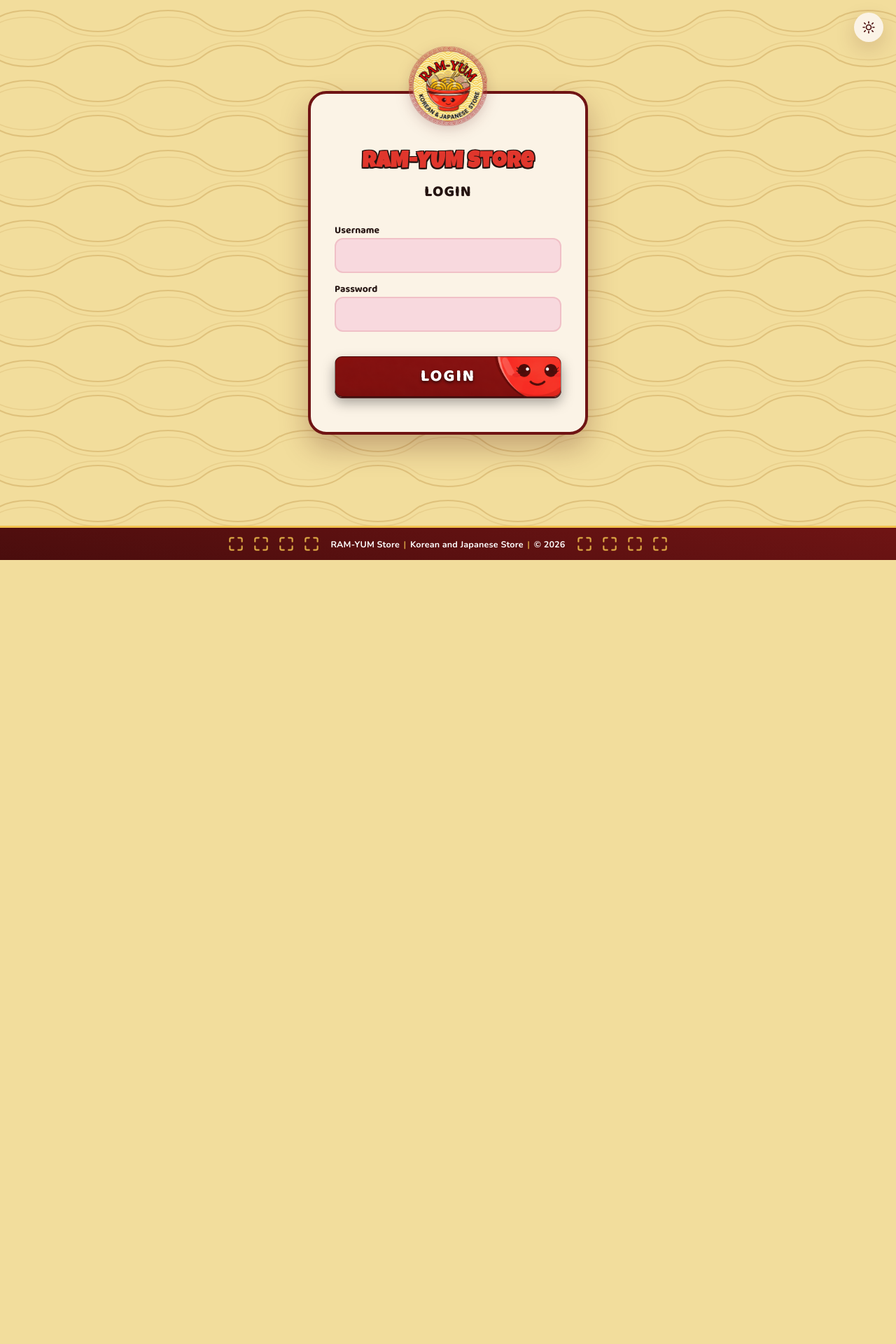
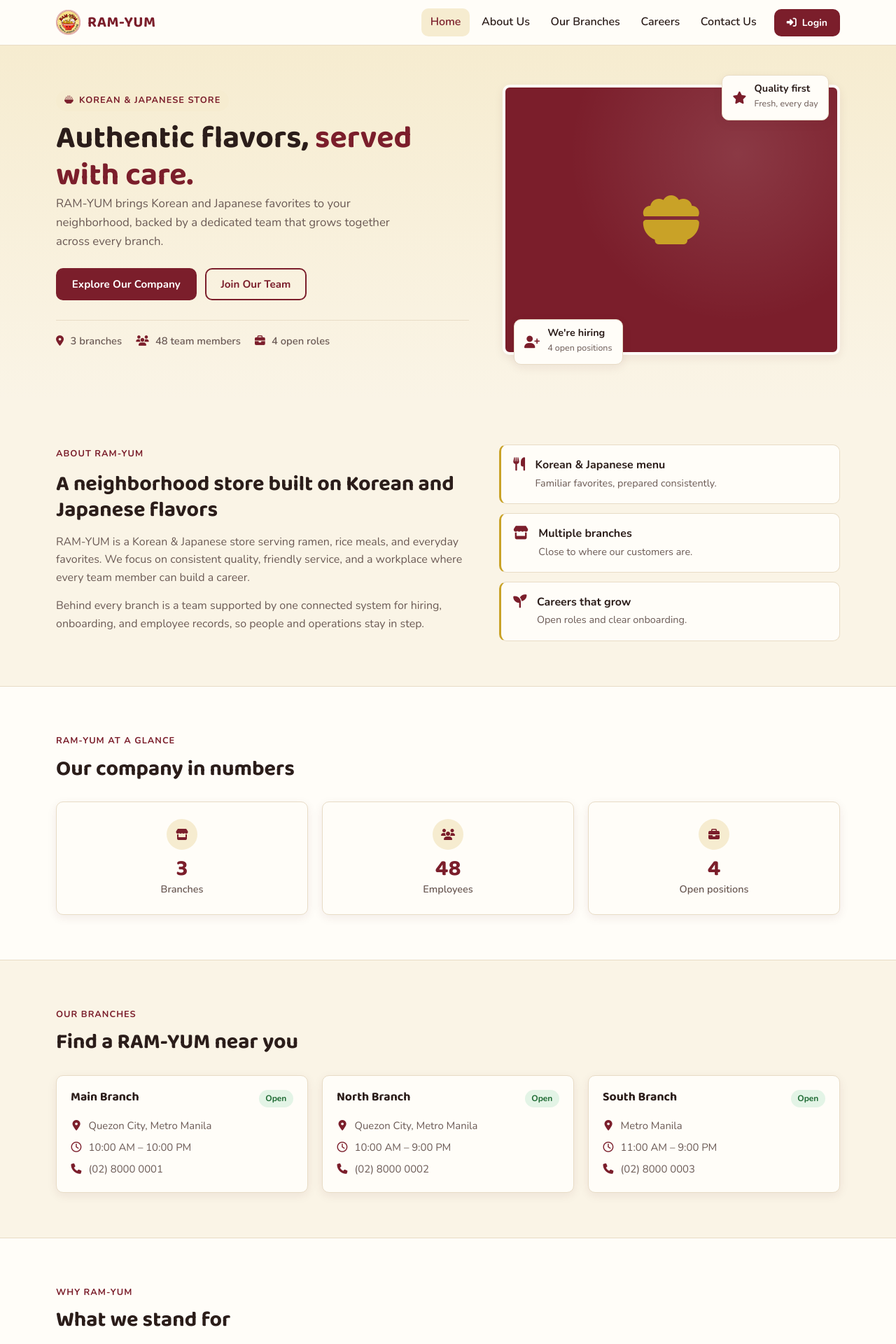
Before and after one commit to mrmbnjr/hr1, a PHP site: page /hr1/ in a window 1280 px wide. Shown: the top 1920 px of the page at 70% size. Before the commit the page ends 800 px from the top, so only its background shows below. Run offline with PHP 8.4, Linux system fonts and the light colour scheme; some libraries are stand-ins or nearby versions.

Commit message:
landing page added

```diff
--- a/index.php
+++ b/index.php
@@ -26,7 +26,7 @@ define('BASE_PATH', __DIR__);
 
 require BASE_PATH . '/src/bootstrap.php';
 
-$page = $_GET['page'] ?? 'login';
+$page = $_GET['page'] ?? 'home';
 
 if (isset($_SESSION['user_id']) && $page !== 'login') {
     $activityAction = ($_SERVER['REQUEST_METHOD'] ?? 'GET') === 'POST'
@@ -44,6 +44,12 @@ if (isset($_SESSION['user_id']) && $page !== 'login') {
 */
 
 switch ($page) {
+
+    case 'home':
+
+        require BASE_PATH . '/resources/views/public/landing.php';
+
+        break;
 
     /*
     |--------------------------------------------------------------------------
--- /dev/null
+++ b/resources/views/public/landing.php
@@ -0,0 +1,319 @@
+<?php
+/**
+ * RAM-YUM public landing page.
+ *
+ * Data contract (all supplied by LandingController; demo fallbacks below let the
+ * page render standalone before controller wiring, per project convention):
+ *
+ *   $landing['stats']    => ['branches' => int, 'employees' => int, 'open_positions' => int]
+ *   $landing['branches'] => list of [name, address, hours, contact, status]
+ *   $landing['jobs']     => list of [id, title, branch, type, slots, deadline]
+ */
+
+$pageTitle = 'RAM-YUM | Korean & Japanese Store';
+$pageCSS   = ['landing.css'];
+$pageJS    = ['landing.js'];
+
+if (!isset($landing)) {
+    $landing = [
+        'stats' => ['branches' => 3, 'employees' => 48, 'open_positions' => 4],
+        'branches' => [
+            ['name' => 'Main Branch',  'address' => 'Quezon City, Metro Manila', 'hours' => '10:00 AM – 10:00 PM', 'contact' => '(02) 8000 0001', 'status' => 'Open'],
+            ['name' => 'North Branch', 'address' => 'Quezon City, Metro Manila', 'hours' => '10:00 AM – 9:00 PM',  'contact' => '(02) 8000 0002', 'status' => 'Open'],
+            ['name' => 'South Branch', 'address' => 'Metro Manila',             'hours' => '11:00 AM – 9:00 PM',  'contact' => '(02) 8000 0003', 'status' => 'Open'],
+        ],
+        'jobs' => [
+            ['id' => 1, 'title' => 'Service Crew',    'branch' => 'Main Branch',  'type' => 'Full-time', 'slots' => 3, 'deadline' => null],
+            ['id' => 2, 'title' => 'Kitchen Staff',   'branch' => 'North Branch', 'type' => 'Full-time', 'slots' => 2, 'deadline' => null],
+            ['id' => 3, 'title' => 'Cashier',         'branch' => 'South Branch', 'type' => 'Part-time', 'slots' => 1, 'deadline' => null],
+        ],
+    ];
+}
+
+$stats    = $landing['stats'];
+$branches = $landing['branches'];
+$jobs     = array_slice($landing['jobs'], 0, 3);
+
+$e = static fn($v) => htmlspecialchars((string) $v, ENT_QUOTES, 'UTF-8');
+
+$loginUrl   = url('?page=login');
+$careersUrl = url('?page=careers');
+$applyUrl   = static fn($id) => 'index.php?page=careers&job=' . urlencode((string) $id);
+$logoUrl    = asset('images/logo.png');
+$heroImg    = is_file(PUBLIC_PATH . '/assets/images/landing/hero.jpg')
+    ? asset('images/landing/hero.jpg')
+    : '';
+$year       = date('Y');
+?>
+<!DOCTYPE html>
+<html lang="en">
+<head>
+    <meta charset="UTF-8">
+    <meta name="viewport" content="width=device-width, initial-scale=1">
+    <title><?= $e($pageTitle) ?></title>
+    <meta name="description" content="RAM-YUM is a Korean & Japanese store. Explore our branches, join our team, and access the employee portal.">
+
+    <link rel="preconnect" href="https://fonts.googleapis.com">
+    <link href="https://fonts.googleapis.com/css2?family=Baloo+2:wght@500;600;700&family=Nunito:wght@400;600;700&display=swap" rel="stylesheet">
+    <link rel="stylesheet" href="https://cdnjs.cloudflare.com/ajax/libs/font-awesome/6.5.1/css/all.min.css">
+
+    <link rel="stylesheet" href="<?= $e(asset('css/style.css')) ?>">
+    <?php foreach ($pageCSS as $css): ?>
+        <link rel="stylesheet" href="<?= $e(asset('css/' . $css)) ?>">
+    <?php endforeach; ?>
+</head>
+<body class="lp-body">
+
+<!-- ============ NAVIGATION ============ -->
+<header class="lp-nav" id="lpNav">
+    <div class="lp-container lp-nav__inner">
+        <a href="#home" class="lp-brand" aria-label="RAM-YUM home">
+            <img src="<?= $e($logoUrl) ?>" alt="" class="lp-brand__logo" onerror="this.style.display='none'">
+            <span class="lp-brand__name">RAM-YUM</span>
+        </a>
+
+        <button class="lp-nav__toggle" id="lpNavToggle" aria-label="Toggle menu" aria-expanded="false" aria-controls="lpNavMenu">
+            <i class="fa-solid fa-bars"></i>
+        </button>
+
+        <nav class="lp-nav__menu" id="lpNavMenu" aria-label="Primary">
+            <a href="#home" class="lp-nav__link is-active">Home</a>
+            <a href="#about" class="lp-nav__link">About Us</a>
+            <a href="#branches" class="lp-nav__link">Our Branches</a>
+            <a href="#careers" class="lp-nav__link">Careers</a>
+            <a href="#contact" class="lp-nav__link">Contact Us</a>
+            <a href="<?= $e($loginUrl) ?>" class="lp-btn lp-btn--primary lp-btn--sm">
+                <i class="fa-solid fa-right-to-bracket"></i> Login
+            </a>
+        </nav>
+    </div>
+</header>
+
+<main>
+
+<!-- ============ HERO ============ -->
+<section class="lp-hero" id="home">
+    <div class="lp-container lp-hero__grid">
+        <div class="lp-hero__copy">
+            <span class="lp-eyebrow"><i class="fa-solid fa-bowl-rice"></i> Korean &amp; Japanese Store</span>
+            <h1 class="lp-hero__title">Authentic flavors, <span>served with care.</span></h1>
+            <p class="lp-hero__lead">
+                RAM-YUM brings Korean and Japanese favorites to your neighborhood, backed by a
+                dedicated team that grows together across every branch.
+            </p>
+            <div class="lp-actions">
+                <a href="#about" class="lp-btn lp-btn--primary">Explore Our Company</a>
+                <a href="<?= $e($careersUrl) ?>" class="lp-btn lp-btn--outline">Join Our Team</a>
+            </div>
+            <ul class="lp-hero__facts">
+                <li><i class="fa-solid fa-location-dot"></i> <?= (int) $stats['branches'] ?> branches</li>
+                <li><i class="fa-solid fa-users"></i> <?= (int) $stats['employees'] ?> team members</li>
+                <li><i class="fa-solid fa-briefcase"></i> <?= (int) $stats['open_positions'] ?> open roles</li>
+            </ul>
+        </div>
+
+        <div class="lp-hero__visual" aria-hidden="true">
+            <div class="lp-hero__frame" <?php if ($heroImg !== ''): ?>style="background-image:url('<?= $e($heroImg) ?>')"<?php endif; ?>>
+                <div class="lp-hero__art">
+                    <i class="fa-solid fa-bowl-food"></i>
+                </div>
+            </div>
+            <div class="lp-hero__chip lp-hero__chip--top">
+                <i class="fa-solid fa-star"></i>
+                <div><strong>Quality first</strong><small>Fresh, every day</small></div>
+            </div>
+            <div class="lp-hero__chip lp-hero__chip--bottom">
+                <i class="fa-solid fa-user-plus"></i>
+                <div><strong>We're hiring</strong><small><?= (int) $stats['open_positions'] ?> open positions</small></div>
+            </div>
+        </div>
+    </div>
+</section>
+
+<!-- ============ ABOUT ============ -->
+<section class="lp-section" id="about">
+    <div class="lp-container lp-about">
+        <div class="lp-about__text">
+            <span class="lp-eyebrow lp-eyebrow--plain">About RAM-YUM</span>
+            <h2 class="lp-h2">A neighborhood store built on Korean and Japanese flavors</h2>
+            <p>
+                RAM-YUM is a Korean &amp; Japanese store serving ramen, rice meals, and
+                everyday favorites. We focus on consistent quality, friendly service, and a
+                workplace where every team member can build a career.
+            </p>
+            <p>
+                Behind every branch is a team supported by one connected system for hiring,
+                onboarding, and employee records, so people and operations stay in step.
+            </p>
+        </div>
+        <div class="lp-about__points">
+            <div class="lp-mini"><i class="fa-solid fa-utensils"></i><div><strong>Korean &amp; Japanese menu</strong><span>Familiar favorites, prepared consistently.</span></div></div>
+            <div class="lp-mini"><i class="fa-solid fa-store"></i><div><strong>Multiple branches</strong><span>Close to where our customers are.</span></div></div>
+            <div class="lp-mini"><i class="fa-solid fa-seedling"></i><div><strong>Careers that grow</strong><span>Open roles and clear onboarding.</span></div></div>
+        </div>
+    </div>
+</section>
+
+<!-- ============ AT A GLANCE ============ -->
+<section class="lp-section lp-section--tint" id="glance">
+    <div class="lp-container">
+        <header class="lp-head">
+            <span class="lp-eyebrow lp-eyebrow--plain">RAM-YUM at a Glance</span>
+            <h2 class="lp-h2">Our company in numbers</h2>
+        </header>
+        <div class="lp-stats">
+            <div class="lp-stat">
+                <span class="lp-stat__icon"><i class="fa-solid fa-store"></i></span>
+                <strong class="lp-stat__value" data-count="<?= (int) $stats['branches'] ?>"><?= (int) $stats['branches'] ?></strong>
+                <span class="lp-stat__label">Branches</span>
+            </div>
+            <div class="lp-stat">
+                <span class="lp-stat__icon"><i class="fa-solid fa-users"></i></span>
+                <strong class="lp-stat__value" data-count="<?= (int) $stats['employees'] ?>"><?= (int) $stats['employees'] ?></strong>
+                <span class="lp-stat__label">Employees</span>
+            </div>
+            <div class="lp-stat">
+                <span class="lp-stat__icon"><i class="fa-solid fa-briefcase"></i></span>
+                <strong class="lp-stat__value" data-count="<?= (int) $stats['open_positions'] ?>"><?= (int) $stats['open_positions'] ?></strong>
+                <span class="lp-stat__label">Open positions</span>
+            </div>
+        </div>
+    </div>
+</section>
+
+<!-- ============ BRANCHES ============ -->
+<section class="lp-section" id="branches">
+    <div class="lp-container">
+        <header class="lp-head">
+            <span class="lp-eyebrow lp-eyebrow--plain">Our Branches</span>
+            <h2 class="lp-h2">Find a RAM-YUM near you</h2>
+        </header>
+
+        <?php if (empty($branches)): ?>
+            <p class="lp-empty">Branch information will be available soon.</p>
+        <?php else: ?>
+        <div class="lp-grid lp-grid--3">
+            <?php foreach ($branches as $b): ?>
+                <article class="lp-card lp-branch">
+                    <div class="lp-branch__top">
+                        <h3><?= $e($b['name']) ?></h3>
+                        <span class="lp-badge lp-badge--ok"><?= $e($b['status'] ?? 'Open') ?></span>
+                    </div>
+                    <ul class="lp-info">
+                        <li><i class="fa-solid fa-location-dot"></i><span><?= $e($b['address']) ?></span></li>
+                        <li><i class="fa-regular fa-clock"></i><span><?= $e($b['hours']) ?></span></li>
+                        <li><i class="fa-solid fa-phone"></i><span><?= $e($b['contact']) ?></span></li>
+                    </ul>
+                </article>
+            <?php endforeach; ?>
+        </div>
+        <?php endif; ?>
+    </div>
+</section>
+
+<!-- ============ WHY RAM-YUM ============ -->
+<section class="lp-section lp-section--tint" id="why">
+    <div class="lp-container">
+        <header class="lp-head">
+            <span class="lp-eyebrow lp-eyebrow--plain">Why RAM-YUM</span>
+            <h2 class="lp-h2">What we stand for</h2>
+        </header>
+        <div class="lp-grid lp-grid--4">
+            <div class="lp-card lp-value"><span class="lp-value__icon"><i class="fa-solid fa-award"></i></span><h3>Quality</h3><p>Fresh ingredients and consistent recipes at every branch.</p></div>
+            <div class="lp-card lp-value"><span class="lp-value__icon"><i class="fa-solid fa-handshake-angle"></i></span><h3>Service</h3><p>Warm, attentive service that makes guests return.</p></div>
+            <div class="lp-card lp-value"><span class="lp-value__icon"><i class="fa-solid fa-people-group"></i></span><h3>People</h3><p>A respectful team culture where everyone is supported.</p></div>
+            <div class="lp-card lp-value"><span class="lp-value__icon"><i class="fa-solid fa-arrow-trend-up"></i></span><h3>Growth</h3><p>Training and opportunities to move forward with us.</p></div>
+        </div>
+    </div>
+</section>
+
+<!-- ============ CAREERS ============ -->
+<section class="lp-section" id="careers">
+    <div class="lp-container">
+        <header class="lp-head lp-head--row">
+            <div>
+                <span class="lp-eyebrow lp-eyebrow--plain">Careers</span>
+                <h2 class="lp-h2">Current opportunities</h2>
+            </div>
+            <a href="<?= $e($careersUrl) ?>" class="lp-btn lp-btn--outline lp-btn--sm">View All Opportunities <i class="fa-solid fa-arrow-right"></i></a>
+        </header>
+
+        <?php if (empty($jobs)): ?>
+            <p class="lp-empty">No open positions right now. Please check back soon.</p>
+        <?php else: ?>
+        <div class="lp-grid lp-grid--3">
+            <?php foreach ($jobs as $j): ?>
+                <article class="lp-card lp-job">
+                    <div class="lp-job__top">
+                        <h3><?= $e($j['title']) ?></h3>
+                        <span class="lp-badge"><?= $e($j['type']) ?></span>
+                    </div>
+                    <ul class="lp-info">
+                        <li><i class="fa-solid fa-location-dot"></i><span><?= $e($j['branch']) ?></span></li>
+                        <li><i class="fa-solid fa-user-group"></i><span><?= (int) $j['slots'] ?> <?= (int) $j['slots'] === 1 ? 'slot' : 'slots' ?> available</span></li>
+                        <?php if (!empty($j['deadline'])): ?>
+                            <li><i class="fa-regular fa-calendar"></i><span>Apply by <?= $e(date('M j, Y', strtotime($j['deadline']))) ?></span></li>
+                        <?php endif; ?>
+                    </ul>
+                    <a href="<?= $e($applyUrl($j['id'])) ?>" class="lp-link">View &amp; apply <i class="fa-solid fa-arrow-right"></i></a>
+                </article>
+            <?php endforeach; ?>
+        </div>
+        <?php endif; ?>
+    </div>
+</section>
+
+<!-- ============ EMPLOYEE PORTAL ============ -->
+<section class="lp-section lp-section--tight" id="portal">
+    <div class="lp-container">
+        <div class="lp-portal">
+            <div class="lp-portal__icon"><i class="fa-solid fa-id-badge"></i></div>
+            <div class="lp-portal__text">
+                <h2>Employee Portal</h2>
+                <p>Current RAM-YUM team members can sign in to view their profile, records, and updates.</p>
+            </div>
+            <a href="<?= $e($loginUrl) ?>" class="lp-btn lp-btn--gold">Employee Login <i class="fa-solid fa-arrow-right"></i></a>
+        </div>
+    </div>
+</section>
+
+<!-- ============ CONTACT ============ -->
+<section class="lp-section" id="contact">
+    <div class="lp-container">
+        <header class="lp-head">
+            <span class="lp-eyebrow lp-eyebrow--plain">Contact Us</span>
+            <h2 class="lp-h2">Get in touch</h2>
+        </header>
+        <div class="lp-grid lp-grid--3">
+            <div class="lp-card lp-contact"><i class="fa-solid fa-location-dot"></i><div><strong>Head office</strong><span>Quezon City, Metro Manila</span></div></div>
+            <div class="lp-card lp-contact"><i class="fa-solid fa-envelope"></i><div><strong>Email</strong><span>hello@ramyum.example</span></div></div>
+            <div class="lp-card lp-contact"><i class="fa-solid fa-phone"></i><div><strong>Phone</strong><span>(02) 8000 0000</span></div></div>
+        </div>
+    </div>
+</section>
+
+</main>
+
+<!-- ============ FOOTER ============ -->
+<footer class="lp-footer">
+    <div class="lp-container lp-footer__inner">
+        <div class="lp-footer__brand">
+            <span class="lp-brand__name">RAM-YUM</span>
+            <small>Korean &amp; Japanese Store</small>
+        </div>
+        <nav class="lp-footer__nav" aria-label="Footer">
+            <a href="#about">About Us</a>
+            <a href="#branches">Our Branches</a>
+            <a href="#careers">Careers</a>
+            <a href="#contact">Contact Us</a>
+            <a href="<?= $e($loginUrl) ?>">Employee Login</a>
+        </nav>
+    </div>
+    <div class="lp-container lp-footer__copy">&copy; <?= $e($year) ?> RAM-YUM. All rights reserved.</div>
+</footer>
+
+<?php foreach ($pageJS as $js): ?>
+    <script src="<?= $e(asset('js/' . $js)) ?>" defer></script>
+<?php endforeach; ?>
+</body>
+</html>
```
Also changed, not shown: public/assets/css/landing.css (added), public/assets/js/landing.js (added).
